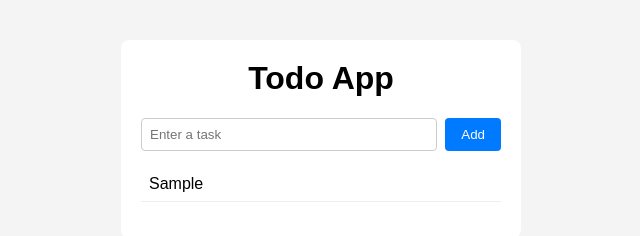
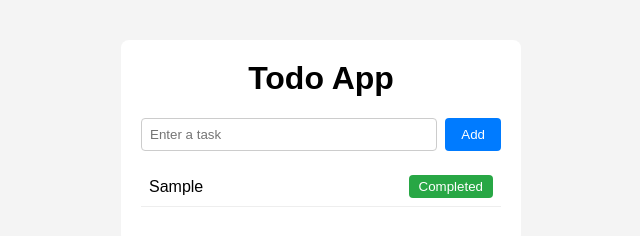
Before and after one commit to Tenacious-Developer/todo_app, a plain HTML site: page index.html in a window 1280 px wide. Both pictures are taken after typing "Sample" into the empty fields and a click on the button "Add". Shown: the whole page, without its empty margins (319-959 px from the left). Drawn offline with Linux system fonts and the light colour scheme.

Commit message:
add complete feture

```diff
--- a/script.js
+++ b/script.js
@@ -7,7 +7,22 @@ addBtn.addEventListener("click", function () {
   if (text === "") return;
 
   const li = document.createElement("li");
-  li.textContent = text;
+
+  const span = document.createElement("span");
+  span.textContent = text;
+
+  const completeBtn = document.createElement("button");
+  completeBtn.textContent = "Completed";
+  completeBtn.className = "complete-btn";
+
+  completeBtn.addEventListener("click", function () {
+    span.textContent = "* " + text;
+    span.classList.add("completed");
+    completeBtn.disabled = true;
+  });
+
+  li.appendChild(span);
+  li.appendChild(completeBtn);
   taskList.appendChild(li);
 
   taskInput.value = "";
--- a/style.css
+++ b/style.css
@@ -49,6 +49,28 @@ h1 {
 }
 
 #taskList li {
+  display: flex;
+  justify-content: space-between;
+  align-items: center;
   padding: 8px;
   border-bottom: 1px solid #eee;
 }
+
+.completed {
+  text-decoration: line-through;
+  color: #999;
+}
+
+.complete-btn {
+  padding: 4px 10px;
+  border: none;
+  border-radius: 4px;
+  background: #28a745;
+  color: #fff;
+  cursor: pointer;
+}
+
+.complete-btn:disabled {
+  background: #aaa;
+  cursor: default;
+}
```
